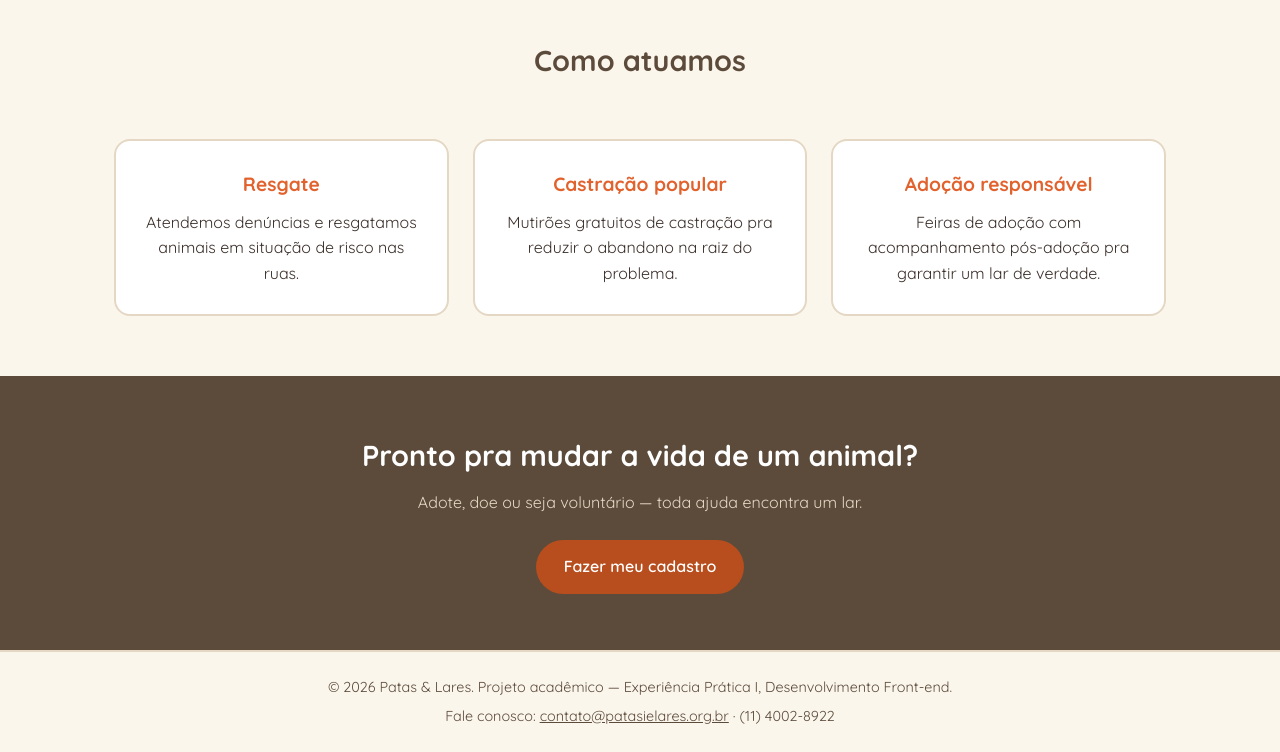
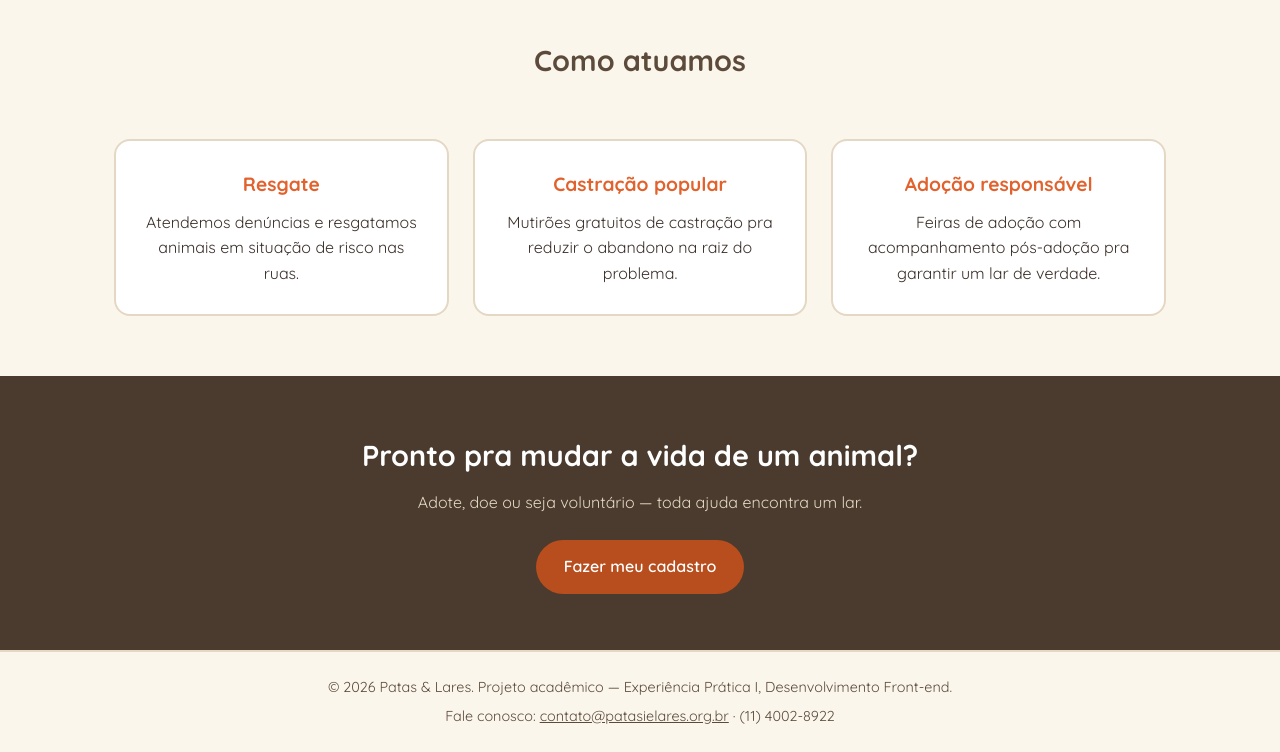
Before and after one commit to Yan-Tomaz/patas-e-lares, a plain HTML site: page index.html in a window 1280 px wide. Shown: the part 828-1580 px from the top of the page. Drawn offline with nearby package versions, Linux system fonts and the light colour scheme.

Commit message:
Corrige contraste do CTA no modo escuro (fundo fixo, não invertido)

```diff
--- a/css/style.css
+++ b/css/style.css
@@ -215,7 +215,7 @@ nav ul a[aria-current="page"] {
 }
 
 .cta {
-  background-color: var(--cor-apoio);
+  background-color: #4A3B2E;
   text-align: center;
   padding: 56px 24px;
 }
```
